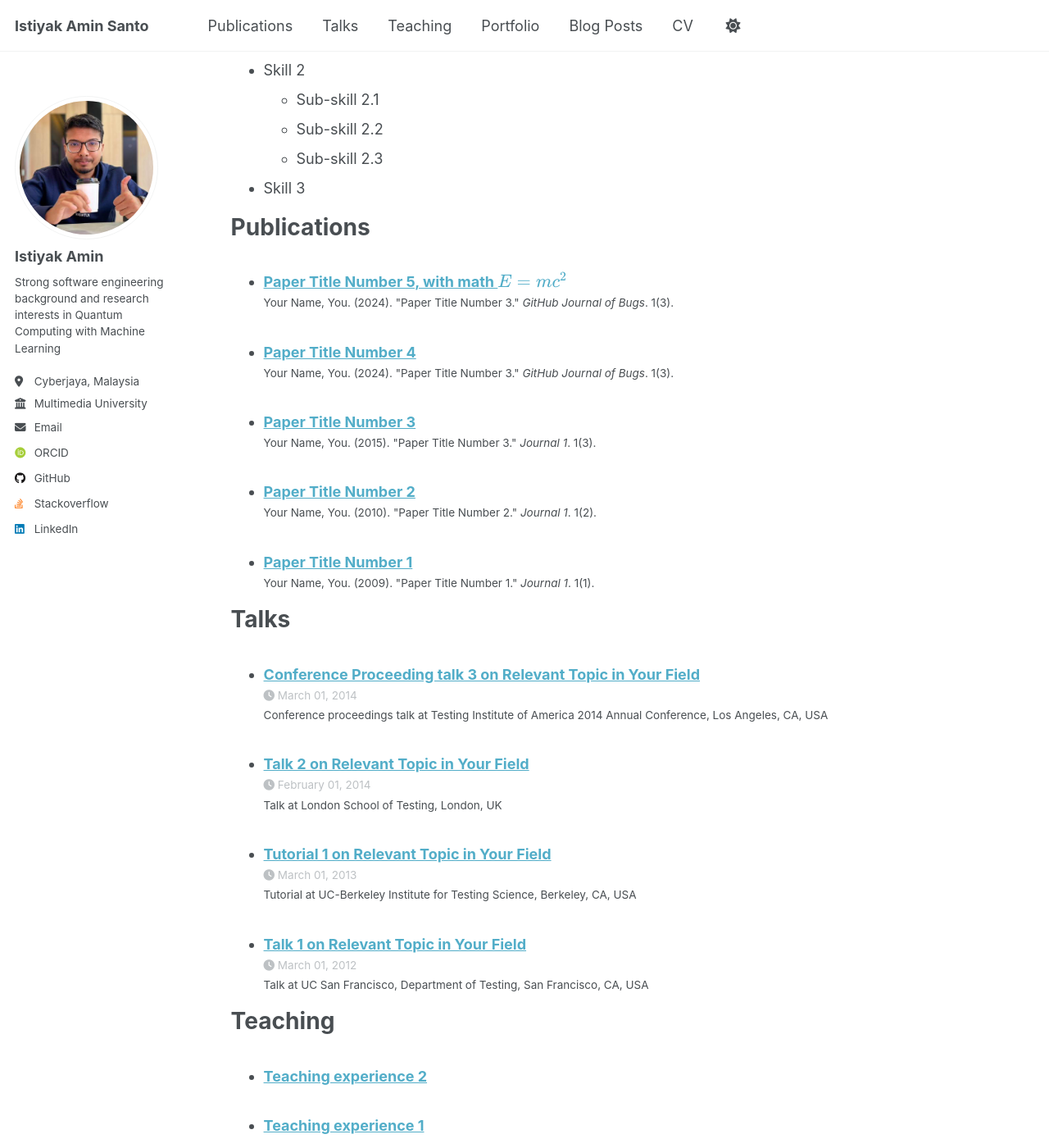
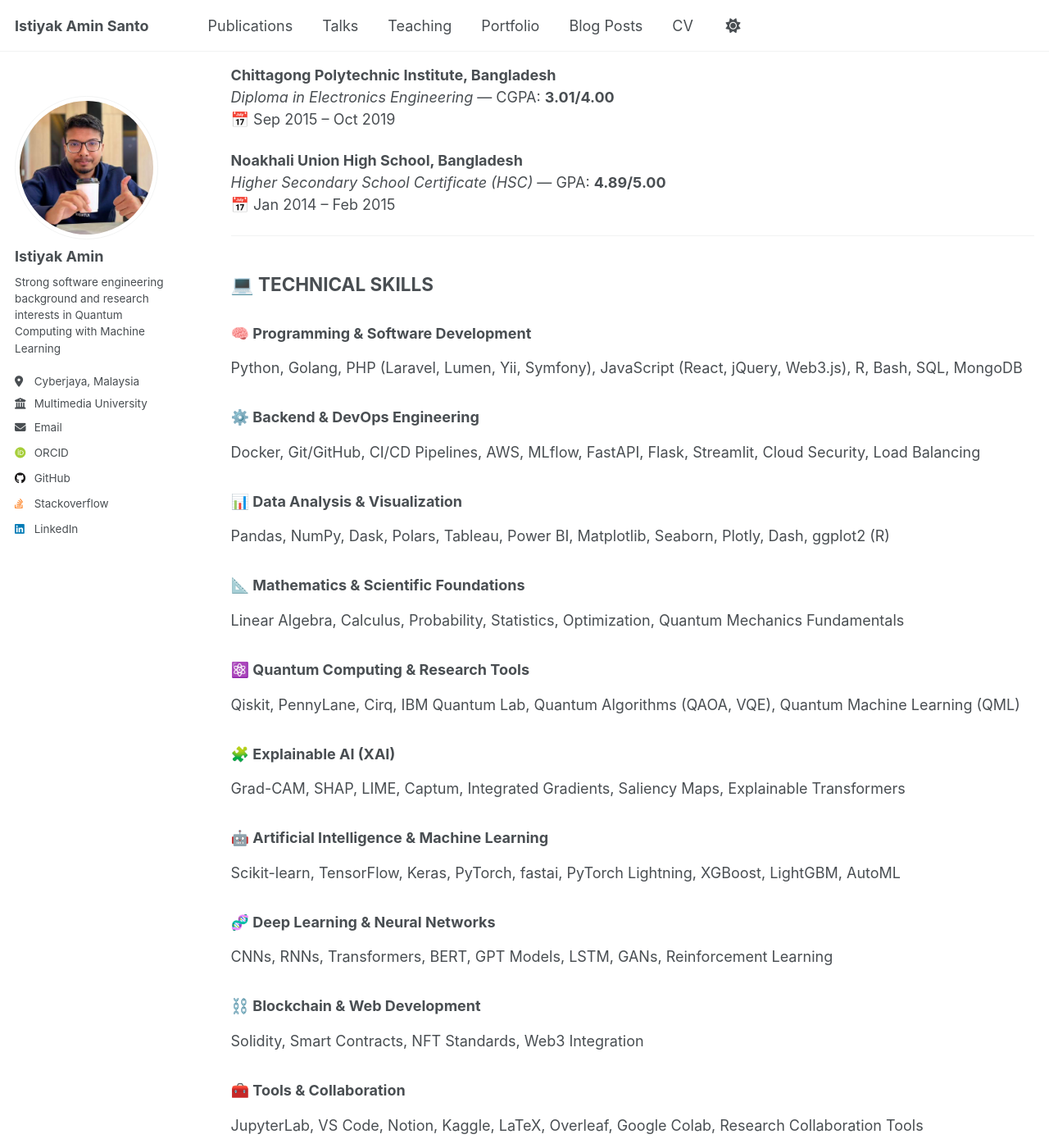
Before and after one commit to istiyakamin/istiyakamin.github.io, a Jekyll site: the page built from _pages/cv.md, in a window 1280 px wide and 1400 px high, scrolled down 819 px. Shown: the whole window at 82% size. Built offline with Jekyll 4.4.1, drawn with Linux system fonts in a browser that asks for light colours; some web fonts are replaced; a script that is not in the unit is left out; some of the changed text lies outside the part shown.

Commit message:
CV page updated

```diff
--- a/_pages/cv.md
+++ b/_pages/cv.md
@@ -9,56 +9,129 @@ redirect_from:
 
 {% include base_path %}
 
-Education
-======
-* Ph.D in Version Control Theory, GitHub University, 2018 (expected)
-* M.S. in Jekyll, GitHub University, 2014
-* B.S. in GitHub, GitHub University, 2012
+# **Istiyak Amin Santo**
+📍 Cyberjaya, Selangor, Malaysia
+🔗 [LinkedIn](https://www.linkedin.com/in/istiyak-amin/) | [GitHub](https://github.com/istiyakamin)
 
-Work experience
-======
-* Spring 2024: Academic Pages Collaborator
-  * GitHub University
-  * Duties includes: Updates and improvements to template
-  * Supervisor: The Users
+---
 
-* Fall 2015: Research Assistant
-  * GitHub University
-  * Duties included: Merging pull requests
-  * Supervisor: Professor Hub
+## 🎓 **SUMMARY**
+I am a Master’s student at **Multimedia University (MMU)** in Malaysia, studying Artificial Intelligence and Engineering.
+Currently, I’m working on a research project that uses computer science and data analysis to help make clean energy from used cooking oil.
 
-* Summer 2015: Research Assistant
-  * GitHub University
-  * Duties included: Tagging issues
-  * Supervisor: Professor Git
+Previously, I worked as a **Software Engineer**, developing expertise in **Artificial Intelligence (AI)**, **Machine Learning (ML)**, and **Deep Learning**.
+My next goal is to pursue a **PhD in Quantum Computing and Artificial Intelligence** to create smarter, more sustainable technologies for the future.
 
-Skills
-======
-* Skill 1
-* Skill 2
-  * Sub-skill 2.1
-  * Sub-skill 2.2
-  * Sub-skill 2.3
-* Skill 3
+---
 
-Publications
-======
-  <ul>{% for post in site.publications reversed %}
-    {% include archive-single-cv.html %}
-  {% endfor %}</ul>
+## 🏛️ **EDUCATION**
 
-Talks
-======
-  <ul>{% for post in site.talks reversed %}
-    {% include archive-single-talk-cv.html  %}
-  {% endfor %}</ul>
+**Multimedia University (MMU), Cyberjaya, Malaysia**
+*Master of Engineering Science (By Research)* — CGPA: **4.0/4.00**
+📅 July 2024 – Dec 2025 (Expected)
 
-Teaching
-======
-  <ul>{% for post in site.teaching reversed %}
-    {% include archive-single-cv.html %}
-  {% endfor %}</ul>
+**Port City International University, Chattogram, Bangladesh**
+*Bachelor of Computer Science & Engineering (Major: Software Engineering)* — CGPA: **3.63/4.00**
+📅 Jan 2020 – Jan 2024
 
-Service and leadership
-======
-* Currently signed in to 43 different slack teams
+**Chittagong Polytechnic Institute, Bangladesh**
+*Diploma in Electronics Engineering* — CGPA: **3.01/4.00**
+📅 Sep 2015 – Oct 2019
+
+**Noakhali Union High School, Bangladesh**
+*Higher Secondary School Certificate (HSC)* — GPA: **4.89/5.00**
+📅 Jan 2014 – Feb 2015
+
+---
+
+## 💻 **TECHNICAL SKILLS**
+
+### 🧠 Programming & Software Development
+Python, Golang, PHP (Laravel, Lumen, Yii, Symfony), JavaScript (React, jQuery, Web3.js), R, Bash, SQL, MongoDB
+
+### ⚙️ Backend & DevOps Engineering
+Docker, Git/GitHub, CI/CD Pipelines, AWS, MLflow, FastAPI, Flask, Streamlit, Cloud Security, Load Balancing
+
+### 📊 Data Analysis & Visualization
+Pandas, NumPy, Dask, Polars, Tableau, Power BI, Matplotlib, Seaborn, Plotly, Dash, ggplot2 (R)
+
+### 📐 Mathematics & Scientific Foundations
+Linear Algebra, Calculus, Probability, Statistics, Optimization, Quantum Mechanics Fundamentals
+
+### ⚛️ Quantum Computing & Research Tools
+Qiskit, PennyLane, Cirq, IBM Quantum Lab, Quantum Algorithms (QAOA, VQE), Quantum Machine Learning (QML)
+
+### 🧩 Explainable AI (XAI)
+Grad-CAM, SHAP, LIME, Captum, Integrated Gradients, Saliency Maps, Explainable Transformers
+
+### 🤖 Artificial Intelligence & Machine Learning
+Scikit-learn, TensorFlow, Keras, PyTorch, fastai, PyTorch Lightning, XGBoost, LightGBM, AutoML
+
+### 🧬 Deep Learning & Neural Networks
+CNNs, RNNs, Transformers, BERT, GPT Models, LSTM, GANs, Reinforcement Learning
+
+### ⛓️ Blockchain & Web Development
+Solidity, Smart Contracts, NFT Standards, Web3 Integration
+
+### 🧰 Tools & Collaboration
+JupyterLab, VS Code, Notion, Kaggle, LaTeX, Overleaf, Google Colab, Research Collaboration Tools
+
+---
+
+## 🧪 **WORK EXPERIENCE**
+
+### 🎓 Graduate Research Assistant (GRA) — *Multimedia University, Malaysia*
+📅 Jul 2024 – Present | Cyberjaya, Malaysia
+
+- Integrated **Machine Learning** models to optimize **biodiesel production from Waste Cooking Oil (WCO)**.
+- Developed **AI-driven surrogate models** to predict LCA indicators (GWP, energy demand).
+- Applied **multi-objective optimization** (Bayesian, GA) to balance yield, cost, and sustainability.
+- Leveraged lab and literature data to support **circular economy strategies** in Malaysia.
+
+---
+
+### 💼 Full Stack Developer — *Royal Recruiter (Remote)*
+📅 Mar 2023 – May 2024
+
+- Designed and developed **scalable REST APIs** using PHP and Go.
+- Collaborated across teams for requirement analysis and performance optimization.
+- Improved API reliability, scalability, and cross-system data integration.
+
+---
+
+### 🔗 Blockchain Developer — *King Apps Studio, Malaysia*
+📅 Dec 2021 – Jul 2022
+
+- Built and deployed **smart contracts** defining NFT creation and transfer standards.
+- Conducted **security audits** and optimized **gas usage** for high-traffic NFT markets.
+- Managed NFT metadata, implemented testing pipelines, and ensured blockchain reliability.
+
+---
+
+### 🌐 Web Developer — *Chief ERP System, Bangladesh*
+📅 Sep 2017 – Nov 2021
+
+- Developed full-stack ERP systems with **PostgreSQL**, HTML, CSS, and jQuery.
+- Enhanced UI interactivity and browser compatibility.
+- Maintained scalable server-side architecture.
+
+---
+
+## 📚 **RESEARCH PUBLICATIONS**
+
+### 📝 Journal Papers
+1. **Tri-Objective Co-Optimization of Waste-Cooking-Oil Biodiesel Using ML, NSGA-II & LCA** – *Energy Reports (Under Review)*
+2. **Risk-Aware Route Optimization for Waste Cooking Oil Collection** – *Waste Management (Under Review)*
+
+### 🎤 Conference Papers
+1. **Travelling Salesman Problem in the Classical to Quantum Era** – *IEEE InCIT 2025 (Accepted)*
+2. **Hybrid Deep Learning Framework for Breast Cancer Scoring Using Grad-CAM++** – *IEEE InCIT 2025 (Accepted)*
+3. **Real-Time Nuclei Classification & Allred Scoring in PR-IHC Histopathology Images** – *IEEE InCIT 2025 (Accepted)*
+
+---
+
+## 🏅 **AWARDS & SCHOLARSHIPS**
+- 🥇 **Gold Medal – iNVENTEX Innovation Exhibition 2025**
+  *“Fueling the Future: A Biofuel LCA Toolkit”*
+- 🎤 **Finalist – Three Minute Thesis (3MT) Competition 2025**, Multimedia University
+- 💰 **Government Linked University (GLU) Research Fund**, 2024–2025
```
